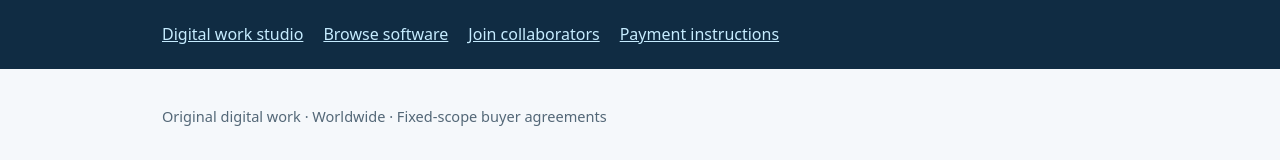
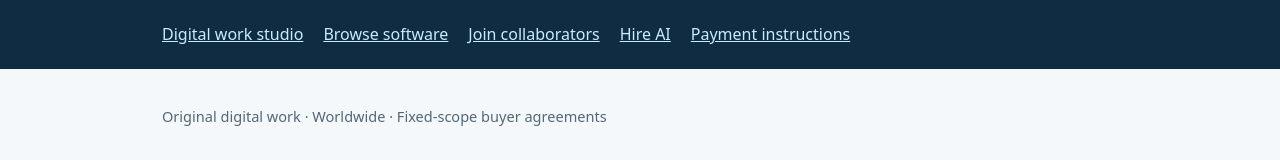
Before and after one commit to kwesigaamon8-web/Amon-Kwesiga, a plain HTML site: page docs/payment.html in a window 1280 px wide. Shown: the top 160 px of the page. Drawn offline with Linux system fonts and the light colour scheme.

Commit message:
Publish source-backed AI service offers on homepage and live host with buyer conversion tests

```diff
--- a/docs/payment.html
+++ b/docs/payment.html
@@ -4,7 +4,7 @@
 <meta name="theme-color" content="#102d43"><title>Pay for B1/B2 Digital Work — Bitcoin mainnet only</title>
 <style>:root{font:16px/1.55 system-ui,-apple-system,Segoe UI,Arial,sans-serif;color:#142b3b;background:#f5f8fb}*{box-sizing:border-box}body{margin:0}header,footer{background:#102c43;color:white}header a,footer a{color:#c6ecff}.wrap{max-width:1000px;margin:auto;padding:22px}nav{display:flex;gap:20px;flex-wrap:wrap}h1{font-size:clamp(1.9rem,5vw,3.1rem);line-height:1.12}h2{margin:0 0 14px}p{max-width:80ch}.lead{font-size:1.12rem}.grid{display:grid;grid-template-columns:repeat(auto-fit,minmax(290px,1fr));gap:18px;margin:25px 0}.card{border:1px solid #cedce8;background:white;border-radius:12px;padding:22px}.address{background:#eff5f8;border:1px solid #d3e1ea;padding:13px;display:block;border-radius:8px;overflow-wrap:anywhere;font-size:1rem;user-select:all}.note{border-left:4px solid #5e7992;background:#eaf2f8;padding:15px 18px}.links{display:flex;gap:10px;flex-wrap:wrap;margin-top:18px}.linkbutton{background:#124e78;color:white;display:inline-block;border-radius:7px;text-decoration:none;padding:9px 14px}.linkbutton.secondary{background:white;border:1px solid #aac8db;color:#13486c}button{font:inherit;cursor:pointer;padding:9px 14px;border-radius:7px;background:#fff;color:#13486c;border:1px solid #8eaabc}button:focus-visible,a:focus-visible{outline:3px solid #e8a739;outline-offset:3px}.small{font-size:.91rem;color:#536777}.muted{color:#536777}ol li{margin:10px 0}main{padding-bottom:40px}footer{margin-top:38px}
 </style></head>
-<body><header><nav class="wrap" aria-label="Main"><a href="index.html">Digital work studio</a><a href="software.html">Browse software</a><a href="join.html">Join collaborators</a><a href="payment.html" aria-current="page">Payment instructions</a></nav></header>
+<body><header><nav class="wrap" aria-label="Main"><a href="index.html">Digital work studio</a><a href="software.html">Browse software</a><a href="join.html">Join collaborators</a><a href="ai.html">Hire AI</a><a href="payment.html" aria-current="page">Payment instructions</a></nav></header>
 <main class="wrap">
 <p class="small">Original digital work · Worldwide · Fixed-scope buyer agreements</p>
 <h1>Bitcoin payment instructions</h1>
```
